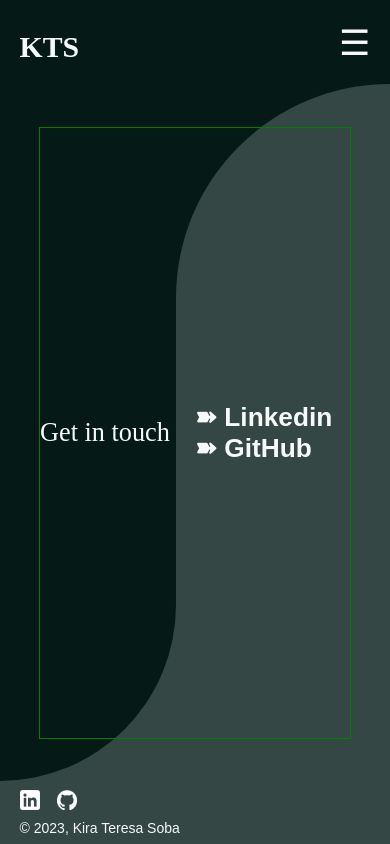
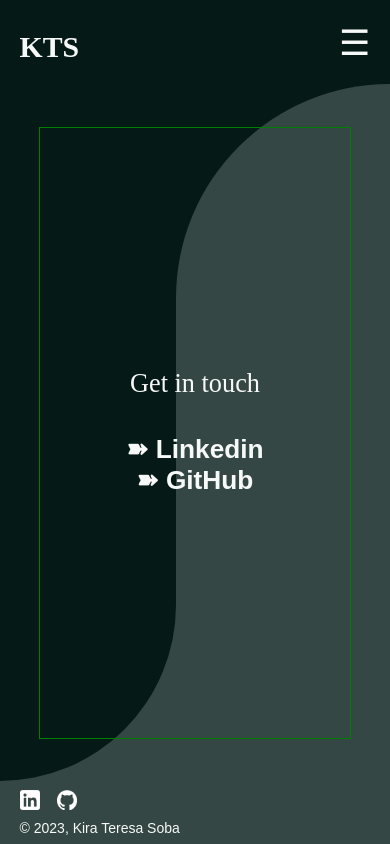
Before and after one commit to KiraTeresa/Portfolio, a React (Create React App) app: page /contact in a window 390 px wide. Built offline with nearby package versions, Linux system fonts and the light colour scheme; a web font is replaced by a local one.

Commit message:
Adjust responsive design of connect component

```diff
--- a/src/components/Contact/contact.scss
+++ b/src/components/Contact/contact.scss
@@ -1,6 +1,4 @@
 .contact {
-
-    // style for placeholder component...
     .connect {
         justify-content: space-between;
         align-items: center;
@@ -14,7 +12,7 @@
 
             a {
                 font-size: 1.5rem;
-                transition: ease-in-out font-size 2s, color 2s;
+                transition: ease-in-out font-size .8s, color 2s;
 
                 &:hover {
                     font-size: 3rem;
@@ -22,106 +20,33 @@
                 }
             }
         }
+
+        @media (max-width: 768px) {
+            div {
+                a {
+                    &:hover {
+                        font-size: 1.8rem;
+                    }
+                }
+            }
+        }
+
+        @media (max-width: 480px) {
+            flex-direction: column;
+            justify-content: center;
+            gap: 2rem;
+
+            h2 {
+                text-align: center;
+            }
+
+            div {
+                width: 100%;
+                display: flex;
+                flex-direction: column;
+                align-items: center;
+            }
+        }
     }
 
-    // ...end
-
-    // .introduction {
-    //     width: 75%;
-    //     display: flex;
-    //     justify-content: center;
-    //     align-items: center;
-
-    //     .img-wrapper {
-    //         position: absolute;
-    //         bottom: 0;
-    //         left: -3rem;
-    //         display: flex;
-    //         height: 100%;
-
-
-    //         img {
-    //             align-self: flex-end;
-    //             height: 90%;
-    //         }
-    //     }
-
-    //     .text {
-    //         a {
-    //             font-size: 1.5rem;
-    //             transition: ease-in-out font-size 2s, color 2s;
-
-    //             &:hover {
-    //                 font-size: 3rem;
-    //                 color: rgb(92, 111, 108);
-    //             }
-    //         }
-    //     }
-    // }
-
-    // .form {
-    //     display: flex;
-    //     flex-direction: column;
-    //     justify-content: center;
-    //     align-items: center;
-
-    //     form {
-    //         display: flex;
-    //         flex-direction: column;
-    //         gap: 1rem;
-    //         width: 70%;
-
-    //         label {
-    //             display: flex;
-    //             flex-direction: column;
-    //         }
-
-    //         input,
-    //         textarea {
-    //             margin-top: 5px;
-    //             padding: 10px;
-    //             background-color: #D9D9D9;
-    //             border: none;
-    //             font-size: 1.2rem;
-    //             color: #051a16;
-    //         }
-
-    //         textarea {
-    //             height: 100px;
-    //         }
-    //     }
-    // }
-
-    // @media (max-width: 1024px) {
-    //     flex-direction: column;
-    //     gap: 2rem;
-
-    //     .introduction {
-    //         width: 100%;
-
-    //         .text {
-    //             a {
-    //                 font-size: 2rem;
-    //             }
-    //         }
-    //     }
-
-    //     .form {
-    //         margin-bottom: 2rem;
-
-    //         form {
-    //             width: 100%;
-    //             padding: 2rem;
-    //             text-align: center;
-    //         }
-    //     }
-    // }
-
-    // @media (max-width: 480px) {
-    //     .form {
-    //         form {
-    //             padding: 0;
-    //         }
-    //     }
-    // }
 }
```
